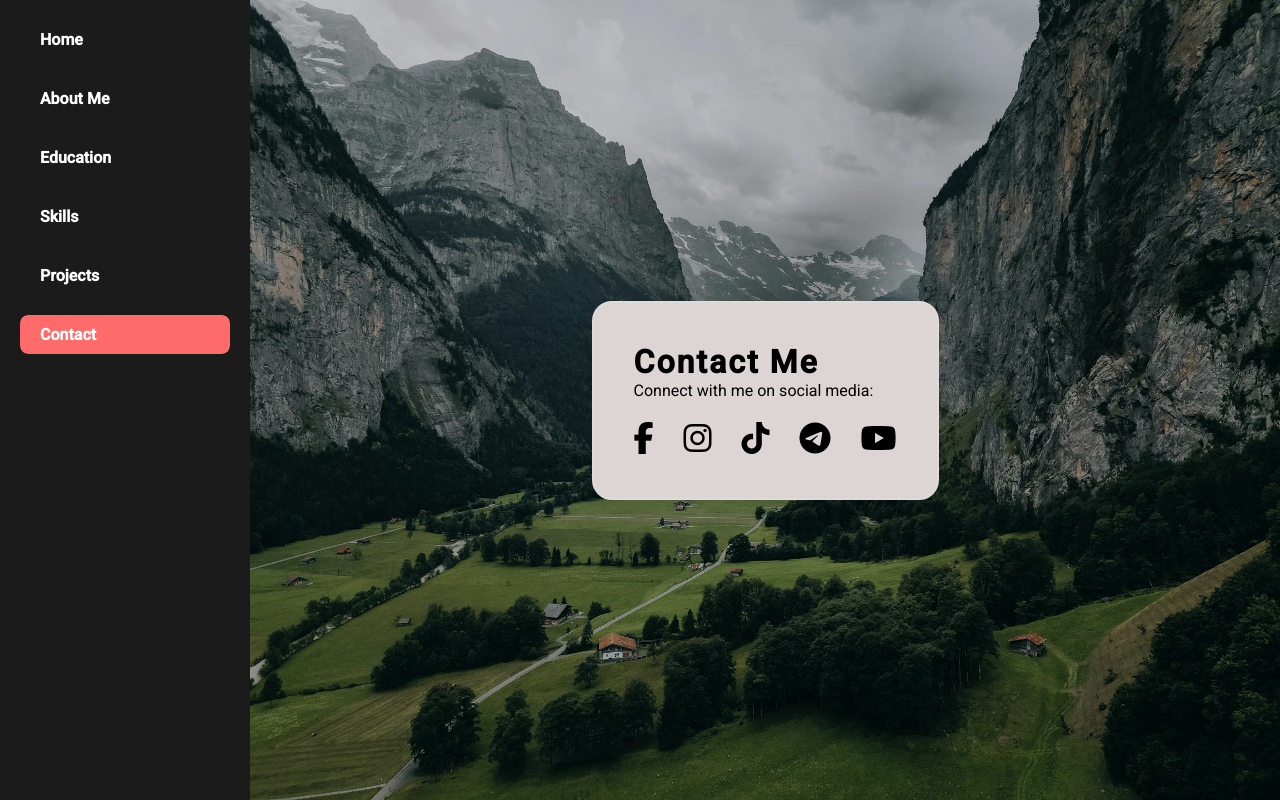
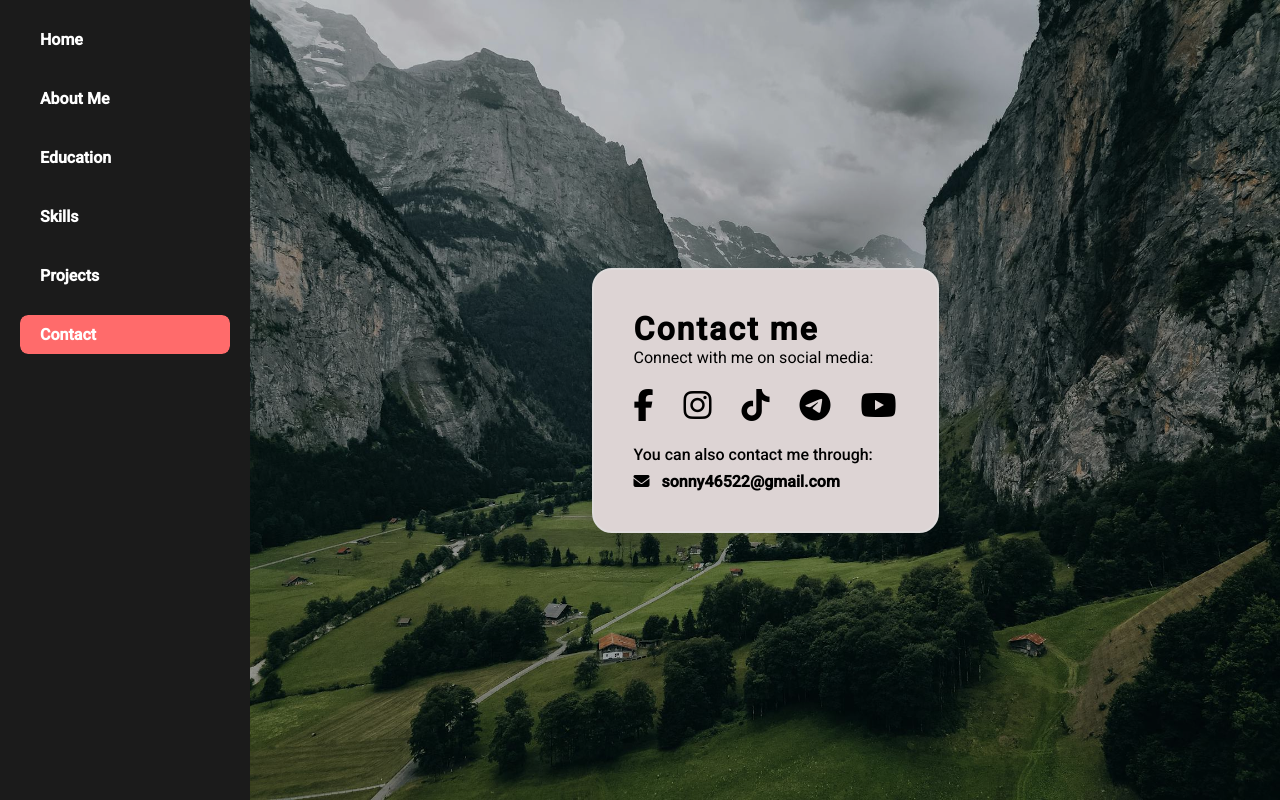
Before and after one commit to Sonam465/08230191_lab02, a plain HTML site: page index.html in a window 1280 px wide. Both pictures are taken after a click on the element "Contact". Drawn offline with Linux system fonts and the light colour scheme.

Commit message:
adding index.html file

```diff
--- a/index.html
+++ b/index.html
@@ -76,23 +76,23 @@
       <div class="school">
         <img src="images/sakteng.jpg" alt="Sakteng Lower Secondary School">
         <h3>Sakteng Lower Secondary School</h3>
-        <p style="font-size:18px;">This is where my learning journey began, building a strong foundation (class PP-8).</p>
+        <p style="font-size:16px;">This is where my learning journey began, building a strong foundation (class PP-8).</p>
 
       </div>
       <div class="school">
         <img src="images/dungtse.jpg" alt="Dungtse Central School">
         <h3>Dungtse Central School</h3>
-        <p style="font-size:18px;">Here I explored new subjects and developed interest in ICT (9-10).</p>
+        <p style="font-size:16px;">Here I explored new subjects and developed interest in ICT (9-10).</p>
       </div>
       <div class="school">
         <img src="images/jigme.jpg" alt="Jigme Sherubling CS">
         <h3>Jigme Sherubling Central School</h3>
-        <p style="font-size:18px;">I gained confidence in academics and took part in co-curricular activities (11-12).</p>
+        <p style="font-size:16px;">I gained confidence in academics and took part in co-curricular activities (11-12).</p>
       </div>
       <div class="school">
         <img src="images/samtse_college.jpg" alt="Samtse College of Education">
         <h3>Samtse College of Education</h3>
-        <p style="font-size:18px;">Currently pursuing higher studies to prepare myself as an ICT educator (3rd year).</p>
+        <p style="font: size 16px;">Currently pursuing higher studies to prepare myself as an ICT educator (3rd year).</p>
       </div>
     </div>
   </div>
@@ -146,7 +146,7 @@
 <section id="contact" class="section" style="background-image:url('images/contact_bg.jpg'); background-size:cover; background-position:center;">
   <div class="overlay">
     <div class="card">
-      <h2>Contact Me</h2>
+      <h2>Contact me</h2>
       <p>Connect with me on social media:</p>
       <div class="social-icons">
         <a href="https://www.facebook.com/so.nam.486049?mibextid=ZbWKwL" target="_blank"><i class="fab fa-facebook-f"></i></a>
@@ -155,9 +155,14 @@
         <a href="https://t.me/sonamcode" target="_blank"><i class="fab fa-telegram"></i></a>
         <a href="https://youtube.com/@tenzin-kz5sv?si=ZSIVGrpCbKWXYK5n" target="_blank"><i class="fab fa-youtube"></i></a>
       </div>
+
+      <!-- Email Contact -->
+      <p class="email-text">You can also contact me through:</p>
+      <a href="mailto:https://mail.google.com/mail/u/0/#inbox?compose=new" class="email-link"><i class="fas fa-envelope"></i> sonny46522@gmail.com</a>
     </div>
   </div>
 </section>
+
 
   </div>
 
--- a/styles.css
+++ b/styles.css
@@ -265,3 +265,30 @@ body { display:flex; height:100vh; overflow:hidden; background:#fff; }
   background: #ddd4d4; /* change to your desired color */
   border: 2px solid #dedbdb;
 }
+
+
+.email-text {
+  margin-top: 20px;
+  font-size: 1rem;
+  font-weight: 500;
+  color: #000; /* Black text for better contrast */
+}
+
+.email-link {
+  display: inline-block;
+  margin-top: 8px;
+  font-size: 1rem;
+  font-weight: 600;
+  color: #000; /* Black to match icons */
+  text-decoration: none;
+  transition: color 0.3s ease;
+}
+
+.email-link i {
+  margin-right: 8px;
+  color: #000; /* Black envelope icon */
+}
+
+.email-link:hover {
+  color: #FF6B6B; /* Highlight color on hover */
+}
```
